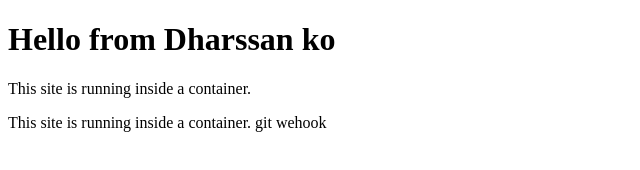
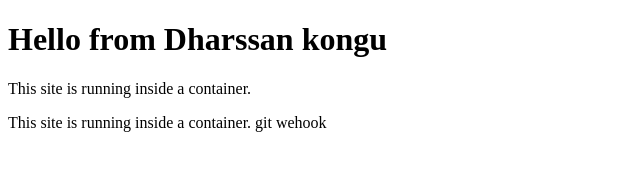
Before and after one commit to dharssan17/sample-devops, a plain HTML site: page index.html in a window 1280 px wide. Shown: the whole page, without its empty margins (0-640 px from the left). Drawn offline with Linux system fonts and the light colour scheme.

Commit message:
Update index.html

```diff
--- a/index.html
+++ b/index.html
@@ -4,7 +4,7 @@
 <title>My Docker Website</title>
 </head>
 <body>
-<h1>Hello from Dharssan ko</h1>
+<h1>Hello from Dharssan kongu</h1>
 <p>This site is running inside a container.</p>
 <p>This site is running inside a container.  git wehook</p>
 </body>
```
